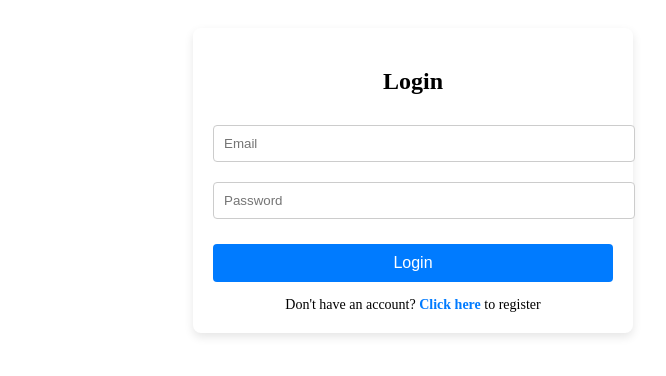
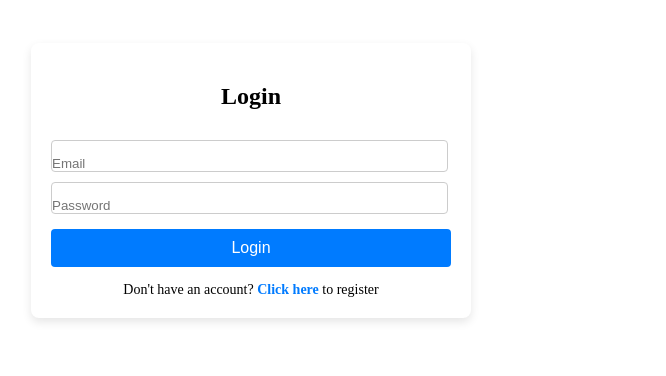
Before and after one commit to mekachi015/Royal-Fitness-Solutions, an Angular app in the folder Frontend/Royal-Fitness-Solutions/: page /login in a window 1280 px wide. Shown: the top 376 px of the page, without its empty margins (227-893 px from the left). Built offline with nearby package versions, Linux system fonts and the light colour scheme.

Commit message:
fixed login and register

```diff
--- a/Frontend/Royal-Fitness-Solutions/src/app/pages/authentication page/auth-comp/auth-comp.component.scss
+++ b/Frontend/Royal-Fitness-Solutions/src/app/pages/authentication page/auth-comp/auth-comp.component.scss
@@ -22,9 +22,9 @@
   }
 
   .form-input {
-    width: 100%;
-    padding: 10px;
-    margin: 10px 0;
+    width: 95%;
+    padding: 15px 15px  0  0;
+    margin: 10px 0 0 0 ;
     border-radius: 4px;
     border: 1px solid #ccc;
   }
@@ -69,16 +69,21 @@
   }
 
   /* Responsive Design */
-  @media (min-width: 768px) {
+  @media (min-width: 430px) {
+
     .auth-container {
       flex-direction: column;
-      justify-content: space-between;
+      justify-content: space-around;
       max-width: 900px;
-      margin: auto;
+     // margin: auto;
+    }
+
+    .form-wrapper{
+
     }
 
     .form-wrapper {
-      margin: 0 20px;
+     // margin: 0 20px;
     }
 
     .span{
```
